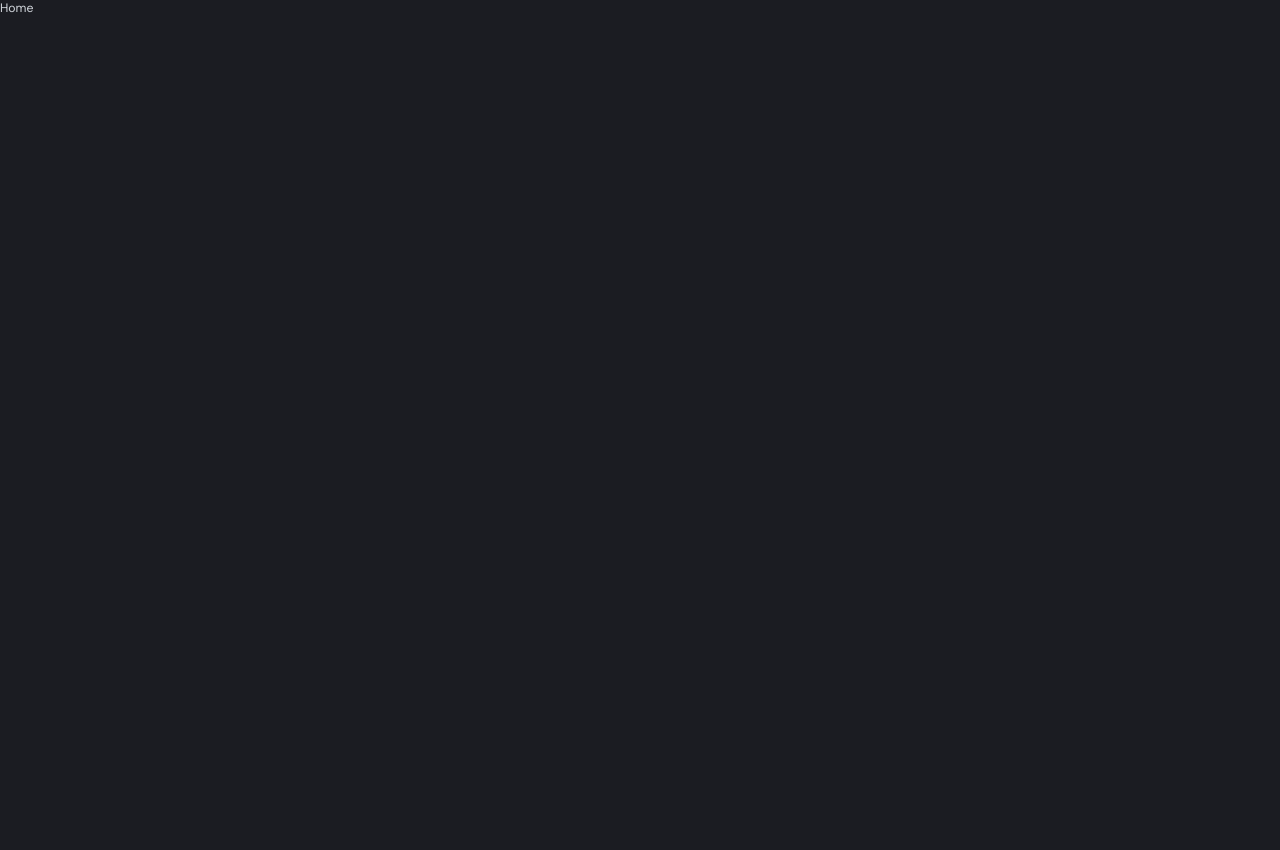
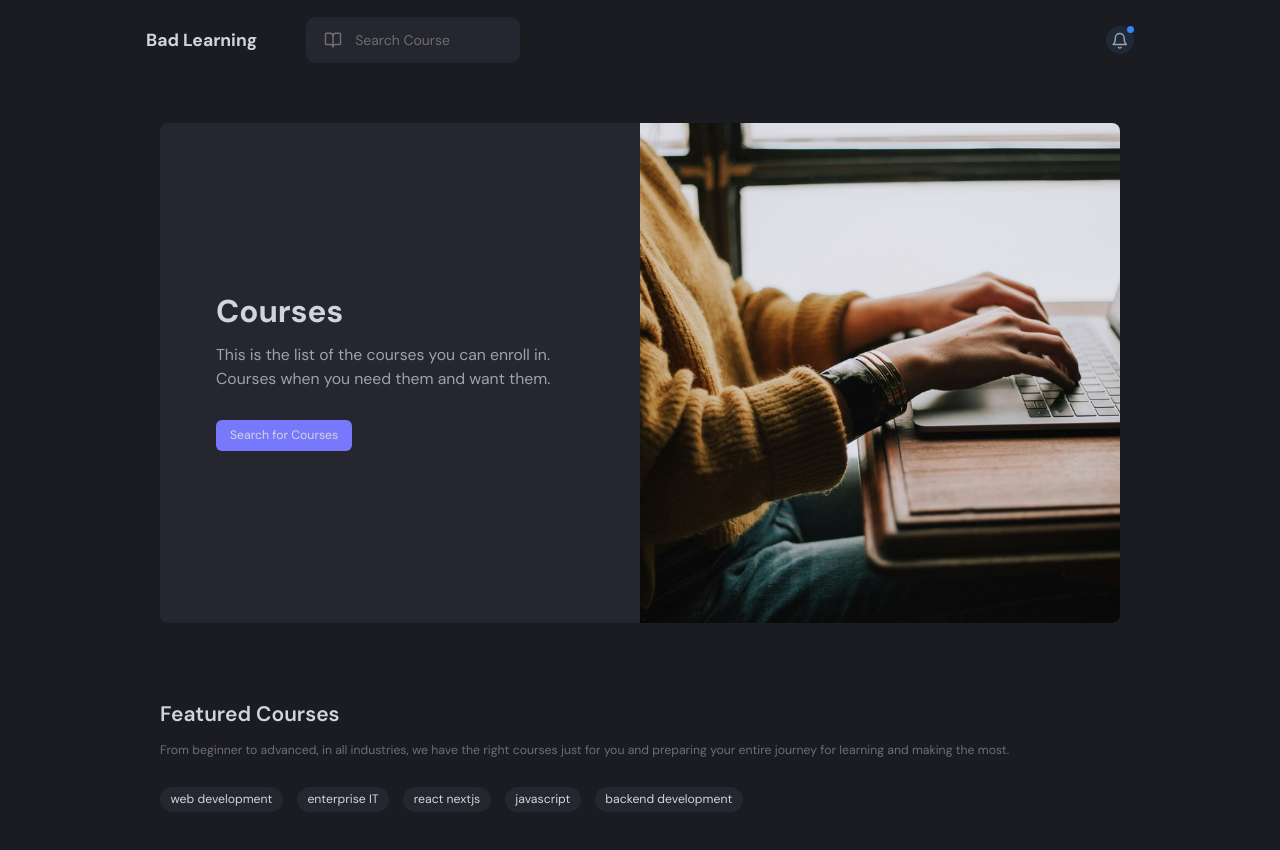
Before and after one commit to s3xmaxman/learning-management, a Next.js app in the folder client/: page / in a window 1280 px wide. Shown: the top 850 px of the page. Before the commit the page ends 800 px from the top, so only its background shows below. Built offline with nearby package versions, Linux system fonts and the light colour scheme.

Commit message:
update layout.tsx and page.tsx

```diff
--- /dev/null
+++ b/client/src/app/(nondashboard)/landing/page.tsx
@@ -0,0 +1,138 @@
+"use client";
+
+import React from "react";
+import { motion } from "framer-motion";
+import Link from "next/link";
+import Image from "next/image";
+import { useCarousel } from "@/hooks/useCarousel";
+import { Skeleton } from "@/components/ui/skeleton";
+
+const LoadingSkeleton = () => {
+  return (
+    <div className="landing-skeleton">
+      <div className="landing-skeleton__hero">
+        <div className="landing-skeleton__hero-content">
+          <Skeleton className="landing-skeleton__title" />
+          <Skeleton className="landing-skeleton__subtitle" />
+          <Skeleton className="landing-skeleton__subtitle-secondary" />
+          <Skeleton className="landing-skeleton__button" />
+        </div>
+        <Skeleton className="landing-skeleton__hero-image" />
+      </div>
+
+      <div className="landing-skeleton__featured">
+        <Skeleton className="landing-skeleton__featured-title" />
+        <Skeleton className="landing-skeleton__featured-description" />
+
+        <div className="landing-skeleton__tags">
+          {[1, 2, 3, 4, 5].map((_, index) => (
+            <Skeleton key={index} className="landing-skeleton__tag" />
+          ))}
+        </div>
+
+        <div className="landing-skeleton__courses">
+          {[1, 2, 3, 4].map((_, index) => (
+            <Skeleton key={index} className="landing-skeleton__course-card" />
+          ))}
+        </div>
+      </div>
+    </div>
+  );
+};
+
+const Landing = () => {
+  const currentImage = useCarousel({ totalImages: 3, interval: 5000 });
+
+  return (
+    <motion.div
+      initial={{ opacity: 0 }}
+      animate={{ opacity: 1 }}
+      transition={{ duration: 0.5 }}
+      className="landing"
+    >
+      <motion.div
+        initial={{ y: 20, opacity: 0 }}
+        animate={{ y: 0, opacity: 1 }}
+        transition={{ duration: 0.5 }}
+        className="landing__hero"
+      >
+        <div className="landing__hero-content">
+          <h1 className="landing__title">Courses</h1>
+          <p className="landing__description">
+            This is the list of the courses you can enroll in.
+            <br />
+            Courses when you need them and want them.
+          </p>
+          <div className="landing__cta">
+            <Link href="/search" scroll={false}>
+              <div className="landing__cta-button">Search for Courses</div>
+            </Link>
+          </div>
+        </div>
+        <div className="landing__hero-images">
+          {["/hero1.jpg", "/hero2.jpg", "/hero3.jpg"].map((src, index) => (
+            <Image
+              key={src}
+              src={src}
+              alt={`Hero Banner ${index + 1}`}
+              fill
+              priority={index === currentImage}
+              sizes="(max-width: 768px) 100vw, (max-width: 1200px) 50vw, 33vw"
+              className={`landing__hero-image ${
+                index === currentImage ? "landing__hero-image--active" : ""
+              }`}
+            />
+          ))}
+        </div>
+      </motion.div>
+      <motion.div
+        initial={{ y: 20, opacity: 0 }}
+        whileInView={{ y: 0, opacity: 1 }}
+        transition={{ duration: 0.5 }}
+        viewport={{ amount: 0.3, once: true }}
+        className="landing__featured"
+      >
+        <h2 className="landing__featured-title">Featured Courses</h2>
+        <p className="landing__featured-description">
+          From beginner to advanced, in all industries, we have the right
+          courses just for you and preparing your entire journey for learning
+          and making the most.
+        </p>
+
+        <div className="landing__tags">
+          {[
+            "web development",
+            "enterprise IT",
+            "react nextjs",
+            "javascript",
+            "backend development",
+          ].map((tag, index) => (
+            <span key={index} className="landing__tag">
+              {tag}
+            </span>
+          ))}
+        </div>
+
+        <div className="landing__courses">
+          {/* {courses &&
+            courses.slice(0, 4).map((course, index) => (
+              <motion.div
+                key={course.courseId}
+                initial={{ y: 50, opacity: 0 }}
+                whileInView={{ y: 0, opacity: 1 }}
+                transition={{ duration: 0.5, delay: index * 0.2 }}
+                viewport={{ amount: 0.4 }}
+              >
+                <CourseCardSearch
+                  course={course}
+                  onClick={() => handleCourseClick(course.courseId)}
+                />
+              </motion.div>
+            ))} */}
+        </div>
+      </motion.div>
+    </motion.div>
+  );
+};
+
+export default Landing;
--- a/client/src/app/layout.tsx
+++ b/client/src/app/layout.tsx
@@ -1,6 +1,7 @@
 import type { Metadata } from "next";
 import { DM_Sans } from "next/font/google";
 import "./globals.css";
+import Providers from "./providers";
 
 const dmSans = DM_Sans({
   display: "swap",
@@ -20,7 +21,9 @@
 }>) {
   return (
     <html lang="en">
-      <body className={`${dmSans.className}`}>{children}</body>
+      <body className={`${dmSans.className}`}>
+        <Providers>{children}</Providers>
+      </body>
     </html>
   );
 }
--- a/client/src/app/page.tsx
+++ b/client/src/app/page.tsx
@@ -1,7 +1,13 @@
+import NonDashboardNavbar from "../components/NonDashboardNavbar";
+import Landing from "./(nondashboard)/landing/page";
+
 export default function Home() {
   return (
-    <div>
-      <h1>Home</h1>
+    <div className="nondashboard-layout">
+      <NonDashboardNavbar />
+      <main className="nondashboard-layout__main">
+        <Landing />
+      </main>
     </div>
   );
 }
--- /dev/null
+++ b/client/src/components/NonDashboardNavbar.tsx
@@ -0,0 +1,40 @@
+import { BookOpen, Bell } from "lucide-react";
+import Link from "next/link";
+import React from "react";
+
+const NonDashboardNavbar = () => {
+  return (
+    <nav className="nondashboard-navbar">
+      <div className="nondashboard-navbar__container">
+        <div className="nondashboard-navbar__search">
+          <Link href="/" className="nondashboard-navbar__brand">
+            Bad Learning
+          </Link>
+          <div className="flex items-center gap-4">
+            <div className="relative group">
+              <Link
+                href="/search"
+                className="nondashboard-navbar__search-input"
+              >
+                <span className="hidden sm:inline">Search Course</span>
+                <span className="sm:hidden">Search</span>
+              </Link>
+              <BookOpen
+                className="nondashboard-navbar__search-icon"
+                size={18}
+              />
+            </div>
+          </div>
+        </div>
+      </div>
+      <div className="nondashboard-navbar__actions">
+        <button className="nondashboard-navbar__notification-button">
+          <span className="nondashboard-navbar__notification-indicator"></span>
+          <Bell className="nondashboard-navbar__notification-icon" />
+        </button>
+      </div>
+    </nav>
+  );
+};
+
+export default NonDashboardNavbar;
```
